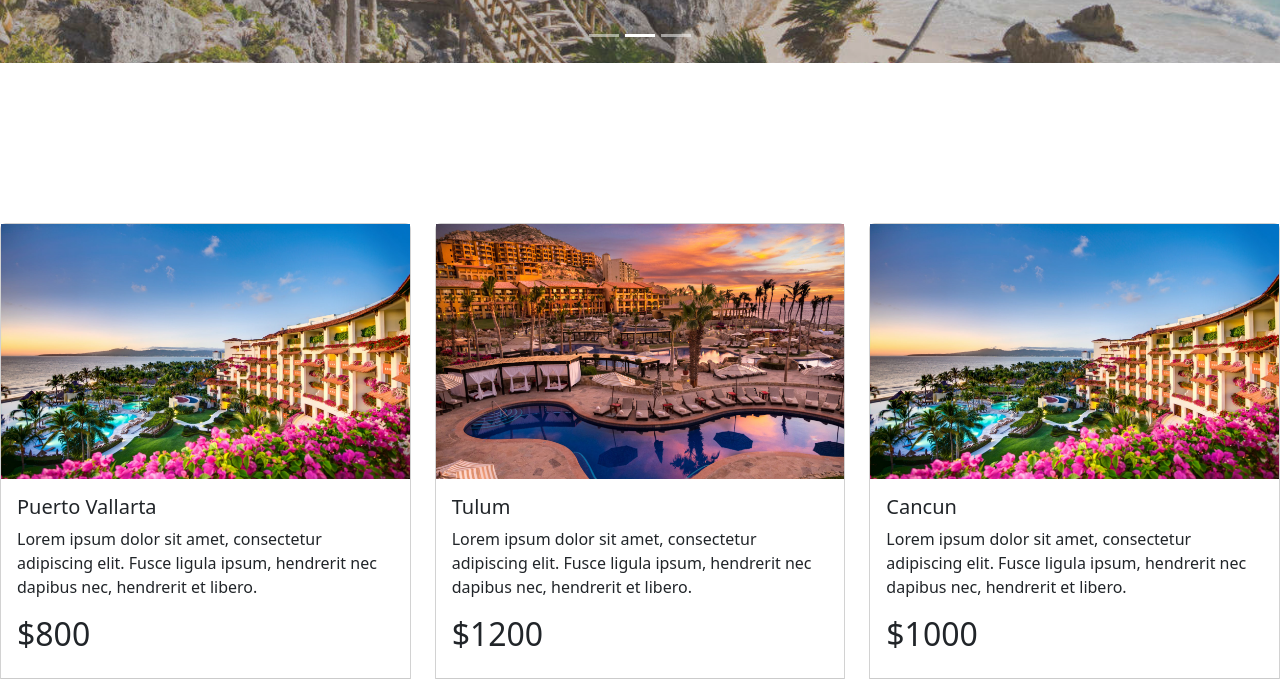
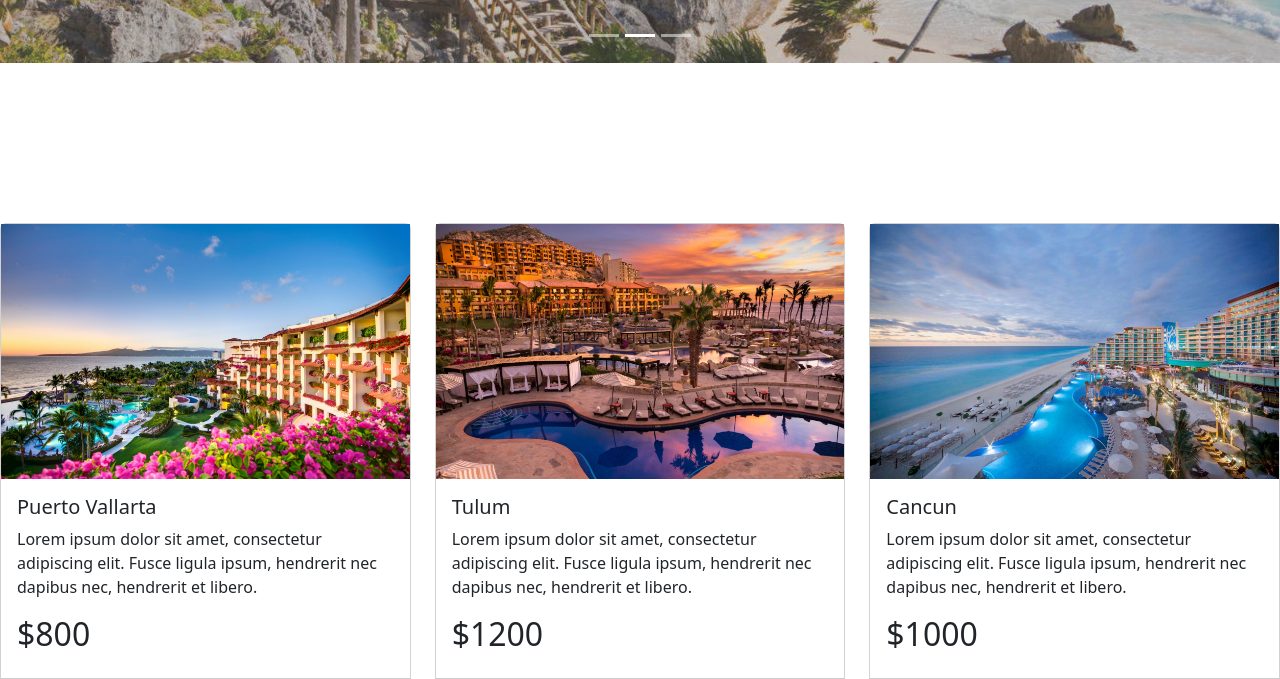
Before and after one commit to Mike1604/My-first-Bootstrap, a plain HTML site: page index.html in a window 1280 px wide. Shown: the part 555-1234 px from the top of the page. Drawn offline with nearby package versions, Linux system fonts and the light colour scheme.

Commit message:
Update index.html

```diff
--- a/index.html
+++ b/index.html
@@ -110,7 +110,7 @@
             </div>
             <div class="col">
               <div class="card h-100">
-                <img src="images/vallarta2.png" alt="vallarta" style="width: 100%; height: 180;">
+                <img src="images/cancun2.png" alt="vallarta" style="width: 100%; height: 180;">
                 <div class="card-body">
                   <h5 class="card-title">Cancun</h5>
                   <p class="card-text">Lorem ipsum dolor sit amet, consectetur adipiscing elit. Fusce ligula ipsum, hendrerit nec dapibus nec, hendrerit et libero.</p>
```
